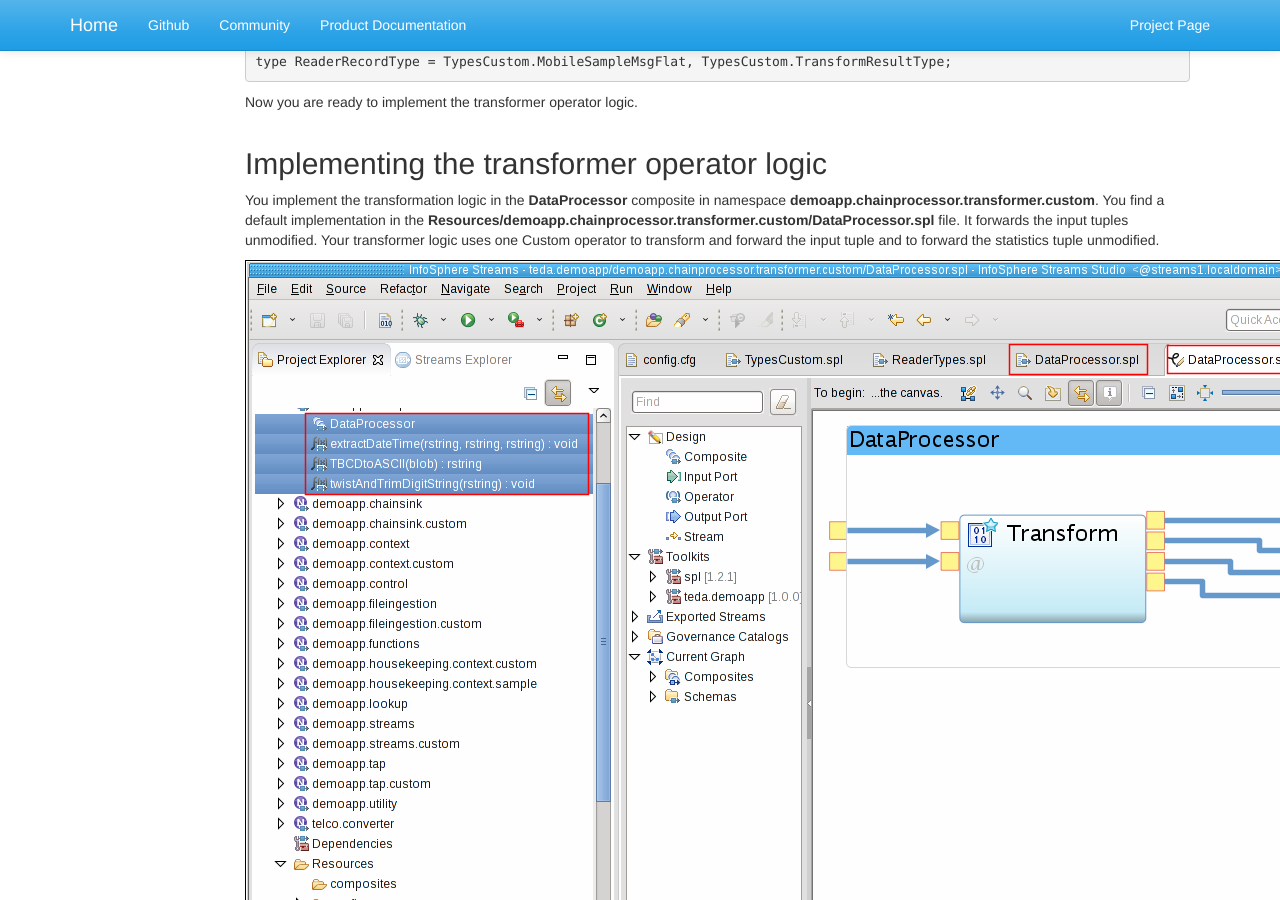
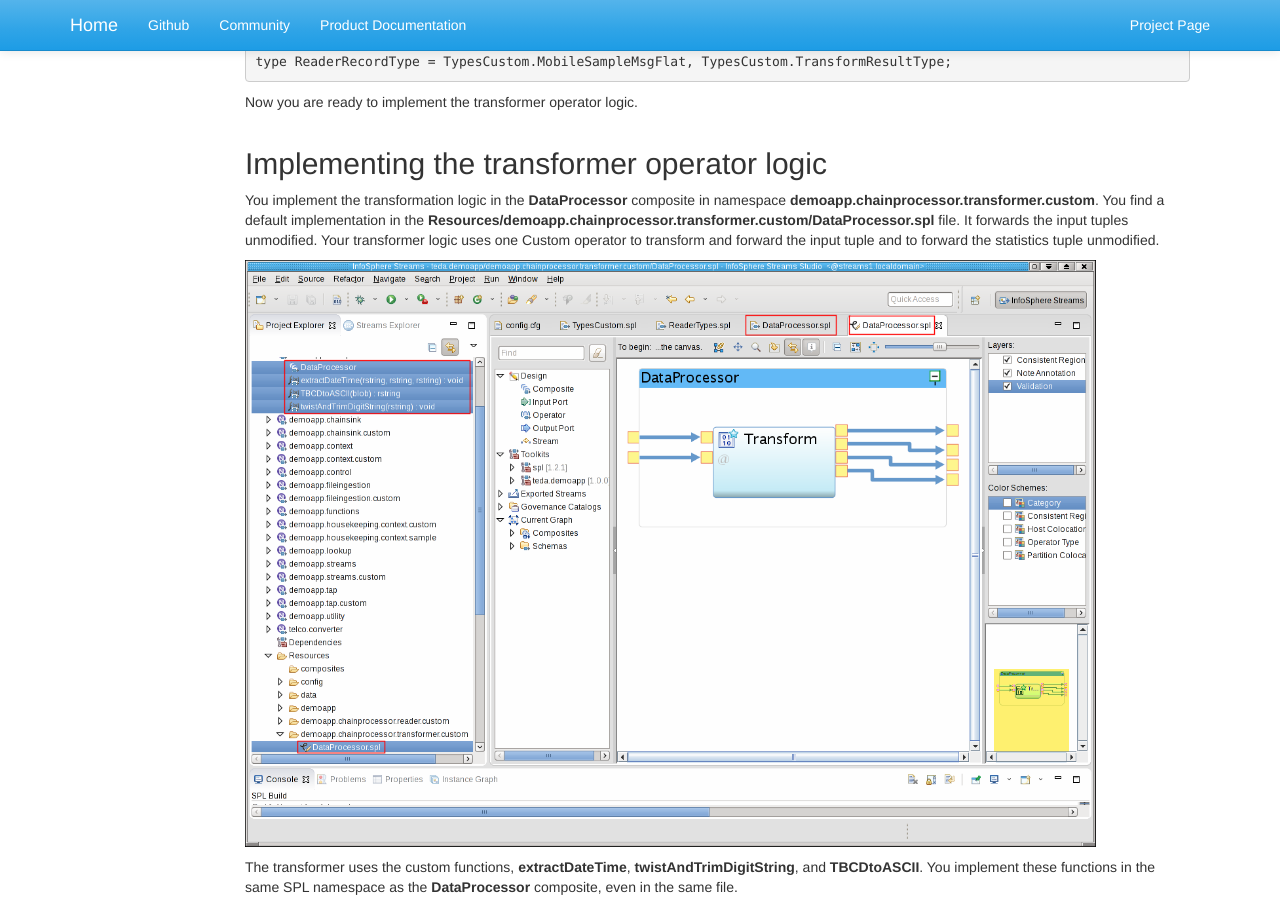
Before and after one commit to IBMStreams/streamsx.tutorial.teda, a Jekyll site: the page built from docs/1.0.2/Module-4/index.markdown, in a window 1280 px wide and 900 px high, scrolled down 3875 px. Built offline with Jekyll 4.4.1, drawn with Linux system fonts in a browser that asks for light colours; nearby versions of some CDN libraries; library files that are not in the unit come from our copies.

Commit message:
module4 updated

```diff
--- a/docs/1.0.2/Module-4/index.markdown
+++ b/docs/1.0.2/Module-4/index.markdown
@@ -139,13 +139,13 @@
 
 You implement the transformation logic in the **DataProcessor** composite in namespace **demoapp.chainprocessor.transformer.custom**. You find a default implementation in the **Resources/demoapp.chainprocessor.transformer.custom/DataProcessor.spl** file. It forwards the input tuples unmodified. Your transformer logic uses one Custom operator to transform and forward the input tuple and to forward the statistics tuple unmodified.
 
-<img src="/streamsx.tutorial.teda/images/1.0.2/module-04/DataProcessor.png" alt="DataProcessor"/>
+<img src="/streamsx.tutorial.teda/images/1.0.2/module-04/DataProcessor.png" alt="DataProcessor" style="width: 90%;"/>
 
 The transformer uses the custom functions, **extractDateTime**, **twistAndTrimDigitString**, and **TBCDtoASCII**. You implement these functions in the same SPL namespace as the **DataProcessor** composite, even in the same file.
 
 Open the file DataProcessor.spl with the SPL editor of Streams Studio and replace the content with the following code:
 
-[DataProcessor.spl](src/module-04/DataProcessor.spl)
+[DataProcessor.spl](http://ibmstreams.github.io/streamsx.tutorial.teda/docs/1.0.2/Module-4/DataProcessor.spl)
 
 The customization of the transformer is done. Remember to save all files before you build and test the application.
 
```
Also changed, not shown: 1 other file.
